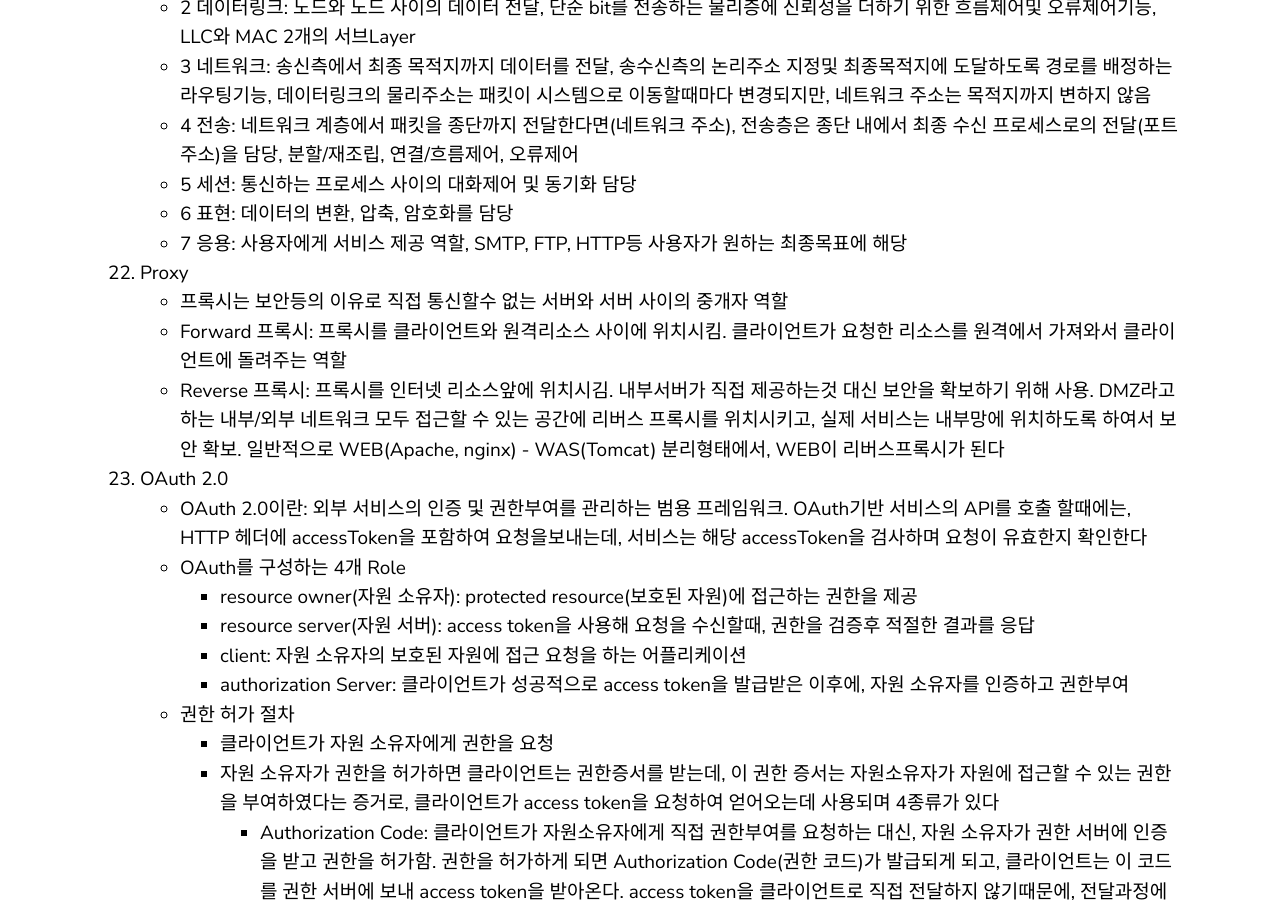
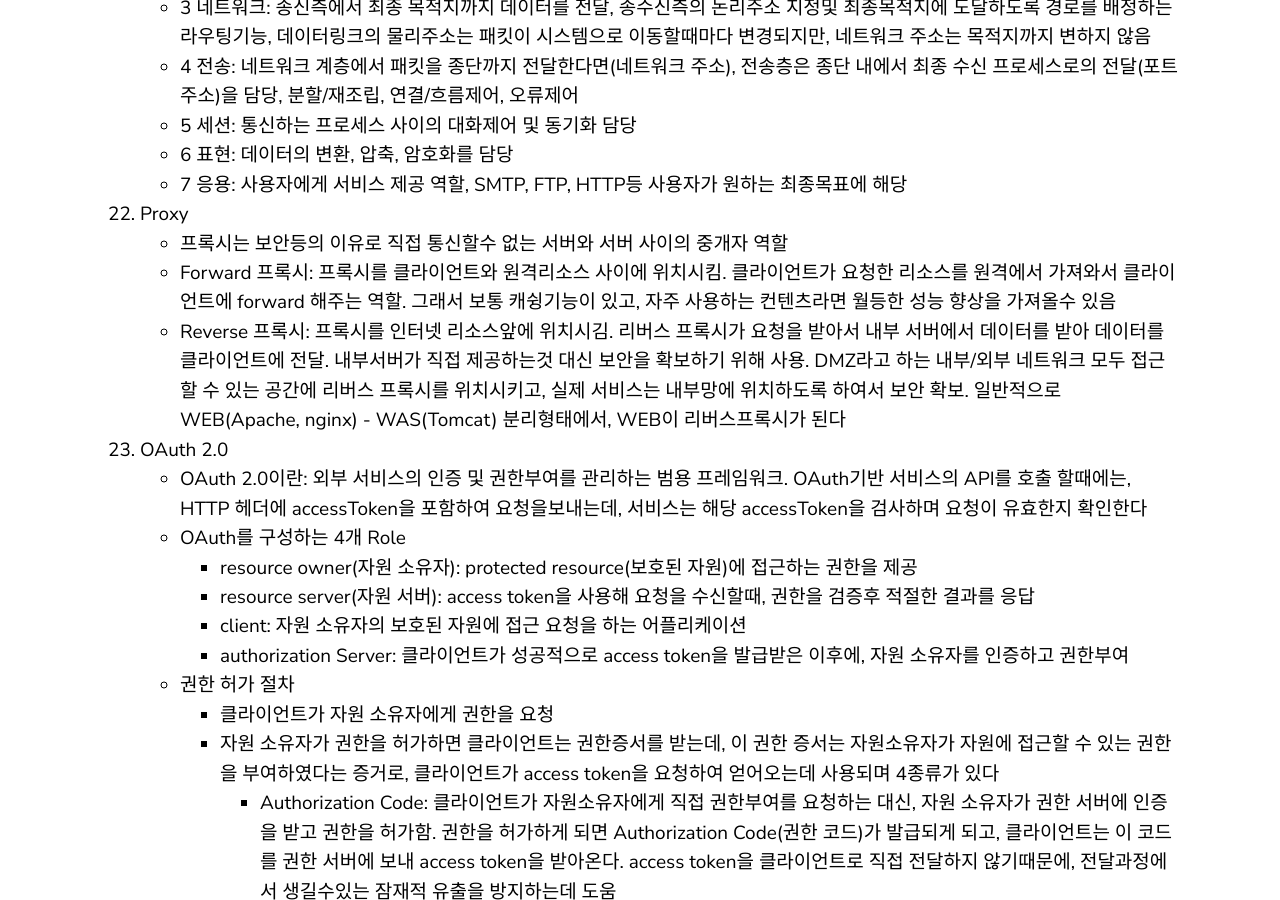
Before and after one commit to yoowonyoung/yoowonyoung.github.io, a Jekyll site: the page built from _posts/2020-08-11-Interview-03.md, in a window 1280 px wide and 900 px high, scrolled down 24459 px. Built offline with Jekyll 4.4.1, drawn with Linux system fonts in a browser that asks for light colours; comment, search, counter and statistics services are not loaded; some of the changed text lies outside the part shown.

Commit message:
Update 2020-08-11-Interview-03.md

```diff
--- a/_posts/2020-08-11-Interview-03.md
+++ b/_posts/2020-08-11-Interview-03.md
@@ -719,8 +717,8 @@
 
 22. Proxy
     - 프록시는 보안등의 이유로 직접 통신할수 없는 서버와 서버 사이의 중개자 역할
-    - Forward 프록시: 프록시를 클라이언트와 원격리소스 사이에 위치시킴. 클라이언트가 요청한 리소스를 원격에서 가져와서 클라이언트에 돌려주는 역할
-    - Reverse 프록시: 프록시를 인터넷 리소스앞에 위치시김. 내부서버가 직접 제공하는것 대신 보안을 확보하기 위해 사용. DMZ라고 하는 내부/외부 네트워크 모두 접근할 수 있는 공간에 리버스 프록시를 위치시키고, 실제 서비스는 내부망에 위치하도록 하여서 보안 확보. 일반적으로 WEB(Apache, nginx) - WAS(Tomcat) 분리형태에서, WEB이 리버스프록시가 된다
+    - Forward 프록시: 프록시를 클라이언트와 원격리소스 사이에 위치시킴. 클라이언트가 요청한 리소스를 원격에서 가져와서 클라이언트에 forward 해주는 역할. 그래서 보통 캐슁기능이 있고, 자주 사용하는 컨텐츠라면 월등한 성능 향상을 가져올수 있음
+    - Reverse 프록시: 프록시를 인터넷 리소스앞에 위치시김. 리버스 프록시가 요청을 받아서 내부 서버에서 데이터를 받아 데이터를 클라이언트에 전달. 내부서버가 직접 제공하는것 대신 보안을 확보하기 위해 사용. DMZ라고 하는 내부/외부 네트워크 모두 접근할 수 있는 공간에 리버스 프록시를 위치시키고, 실제 서비스는 내부망에 위치하도록 하여서 보안 확보. 일반적으로 WEB(Apache, nginx) - WAS(Tomcat) 분리형태에서, WEB이 리버스프록시가 된다
 
 23. OAuth 2.0
     - OAuth 2.0이란: 외부 서비스의 인증 및 권한부여를 관리하는 범용 프레임워크. OAuth기반 서비스의 API를 호출 할때에는, HTTP 헤더에 accessToken을 포함하여 요청을보내는데, 서비스는 해당 accessToken을 검사하며 요청이 유효한지 확인한다
@@ -825,3 +823,20 @@
     - 이벤트 기반의 비동기 처리
     - 이벤트 루프가 계속 돌면서 작업을 요청받고, 요청받은 작업을 콜백에 쌓음
     - 콜백에서는 순서대로 작업을 실행하는 대신 I/O 작업이 종료되면 이벤트를 발생시키는데, 이벤트는 해당 프로세스의 이벤트 큐에 등록되고, 프로세스가 이 큐에 새로 등록된 이벤트를 감지하여 작업 실행
+
+32. HTTP1/2 차이
+    - HTTP 1.x
+        + HTTP 헤더 + 바디로 구성
+        + 헤더에는 URI, Request Method 등 여러 헤더 정보가 포함
+        + 사람이 읽을수있는 문자열이 그대로 전송
+        + TCP 커넥션을 이용하므로 3-way-handshake를 사용하게 되어있음
+        + HOL(Head of Line) Blocking 특정 응답 지연 문제 - 클라이언트 리퀘스트 순서와 서버의 응답 순서가 동기화 되기 때문
+        + 헤더가 큼 - 쿠키등 다양한 메타정보가 저장 되어 있기 때문에
+    - HTTP 2.0
+        + Body가 binary framing layer라고 하는 공간에 이진 데이터로 되어서 전송. HTTP Reqeus Method, 헤더등은 여전히 문자열이지만 바디가 변경됨
+        + 멀티플렉싱 - 하나의 TCP연결에 여러 스트림을 사용해서, 여러 요청/응답을 병렬로 처리
+        + 스트림 우선순위 지정 - 1개의 TCP에 여러 스트림을 사용할수있게 되므로, 각각의 스트림에 우선순위 부여 가능
+        + 헤더 압축 - HPACK 압축을 통해서 헤더를 압축해서 보냄
+        + Server Push - 클라이언트에게 필요한 데이터가 있을때, 직접 요청하기 전에 서버가 미리 데이터를 전송하여 받아볼수 있게 함
+    - HTTP 3
+        + UDP를
```
Also changed, not shown: other parts of _posts/2020-08-11-Interview-03.md (+0 -2 lines).
